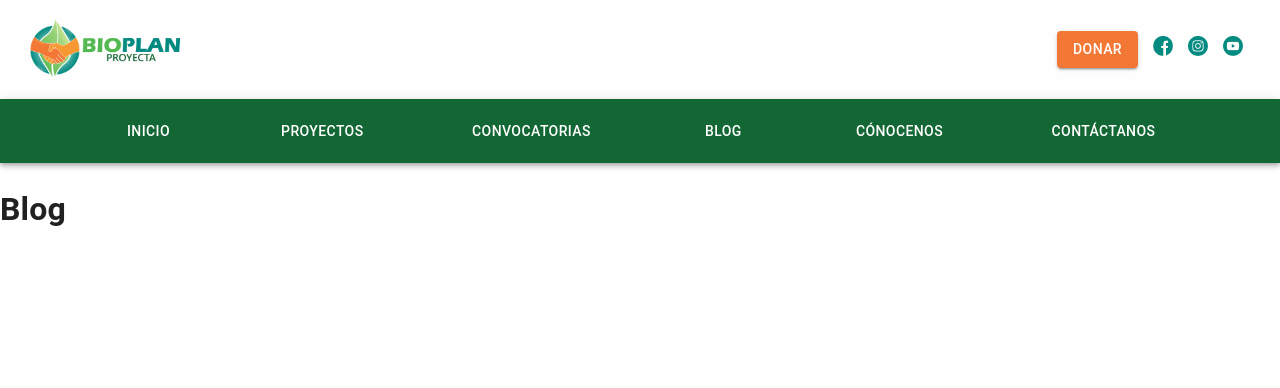
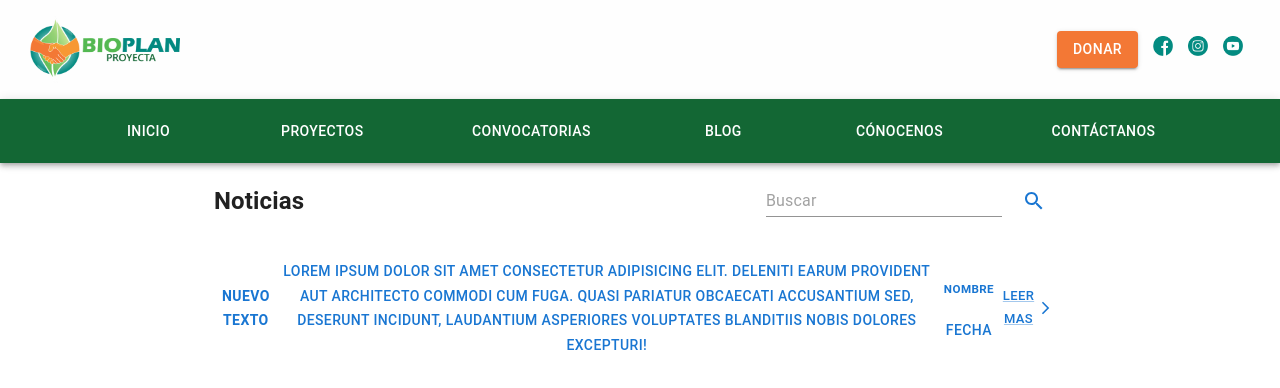
Before and after one commit to kmanuelDC/bioplan-react, a React (Create React App) app: page /Blog in a window 1280 px wide. Shown: the top 388 px of the page. Built offline with nearby package versions, Linux system fonts and the light colour scheme.

Commit message:
Se añadio un componenete para el blog

```diff
--- /dev/null
+++ b/src/components/componentBlog/ComponentBlog.jsx
@@ -0,0 +1,62 @@
+import Box from "@mui/material/Box";
+import Container from "@mui/material/Container";
+import Input from "@mui/material/Input";
+import SearchIcon from "@mui/icons-material/Search";
+import { Button } from "@mui/material";
+import Link from "@mui/material/Link";
+import ArrowForwardIosIcon from "@mui/icons-material/ArrowForwardIos";
+
+const ComponentBlog = () => {
+  return (
+    <>
+      <Container maxWidth="md">
+        <Box display="flex" justifyContent="space-between" alignItems="center">
+          <h2>Noticias</h2>
+          <Box
+            display="flex"
+            alignContent="center"
+            alignItems="center"
+            width="300px"
+          >
+            <Input fullWidth placeholder="Buscar" />
+            <Button>
+              <SearchIcon />
+            </Button>
+          </Box>
+        </Box>
+        <Box component={Button}>
+          <h4>Nuevo texto</h4>
+          <p>
+            Lorem ipsum dolor sit amet consectetur adipisicing elit. Deleniti
+            earum provident aut architecto commodi cum fuga. Quasi pariatur
+            obcaecati accusantium sed, deserunt incidunt, laudantium asperiores
+            voluptates blanditiis nobis dolores excepturi!
+          </p>
+          <Box
+            display="flex"
+            justifyContent="space-between"
+            alignItems="center"
+          >
+            <Box>
+              <h5>nombre</h5>
+              <p>fecha</p>
+            </Box>
+            <Box>
+              <Button size="small">
+                <Link sx={{ display: "flex", alignItems: "center" }}>
+                  <p>Leer mas</p>
+                  <ArrowForwardIosIcon
+                    fontSize="small"
+                    sx={{ width: "15px" }}
+                  />
+                </Link>
+              </Button>
+            </Box>
+          </Box>
+        </Box>
+      </Container>
+    </>
+  );
+};
+
+export default ComponentBlog;
--- /dev/null
+++ b/src/components/componentBlog/index.js
@@ -0,0 +1 @@
+export { default as ComponentBlog } from "./ComponentBlog";
--- a/src/components/index.js
+++ b/src/components/index.js
@@ -1,3 +1,4 @@
 export { CardContainer } from "./cardContainer";
 export { Layout } from "./layout";
 export { IndividualCard } from "./individualCard";
+export { ComponentBlog } from "./componentBlog";
--- a/src/components/navbar/Navbar.jsx
+++ b/src/components/navbar/Navbar.jsx
@@ -4,7 +4,6 @@ import IconFacebook from "../../assets/icons/Facebook.png";
 import IconInstagram from "../../assets/icons/Instagram.png";
 import IconYoutube from "../../assets/icons/Youtube.png";
 import Button from "@mui/material/Button";
-import Typography from "@mui/material/Typography";
 import * as React from "react";
 import { styled, useTheme } from "@mui/material/styles";
 import Box from "@mui/material/Box";
@@ -144,19 +143,22 @@ const Navbar = () => {
             </Button>
             <a
               href="https://www.facebook.com/Bioplan.proyecta/?locale=es_LA"
-              target="_blank" rel="noreferrer"
+              target="_blank"
+              rel="noreferrer"
             >
               <img src={IconFacebook} alt="" className="icon" />
             </a>
             <a
               href="https://www.instagram.com/bioplan.proyecta/?hl=es"
-              target="_blank" rel="noreferrer"
+              target="_blank"
+              rel="noreferrer"
             >
               <img src={IconInstagram} alt="" className="icon" />
             </a>
             <a
               href="https://www.youtube.com/channel/UCOR9tgJpFrW3HTgs9T35rBg/videos?view=0&sort=p"
-              target="_blank" rel="noreferrer"
+              target="_blank"
+              rel="noreferrer"
             >
               <img src={IconYoutube} alt="" className="icon" />
             </a>
@@ -209,11 +211,9 @@ const Navbar = () => {
                 >
                   <MenuIcon />
                 </IconButton>
-                <Typography variant="h6" noWrap component="div">
-                  <a className="img-logoBioplan" href="/" component={RouterLink}>
-                    <img src={LogoBioplan} alt="" className="LogoBioplan" />
-                  </a>
-                </Typography>
+                <a className="img-logoBioplan" href="/" component={RouterLink}>
+                  <img src={LogoBioplan} alt="" className="LogoBioplan" />
+                </a>
               </Toolbar>
             </AppBar>
             <Drawer
--- a/src/pages/blog/Blog.jsx
+++ b/src/pages/blog/Blog.jsx
@@ -1,3 +1,9 @@
+import { ComponentBlog } from "../../components/componentBlog";
+
 export const Blog = () => {
-  return <h1>Blog</h1>;
+  return (
+    <>
+      <ComponentBlog/>
+    </>
+  );
 };
```
